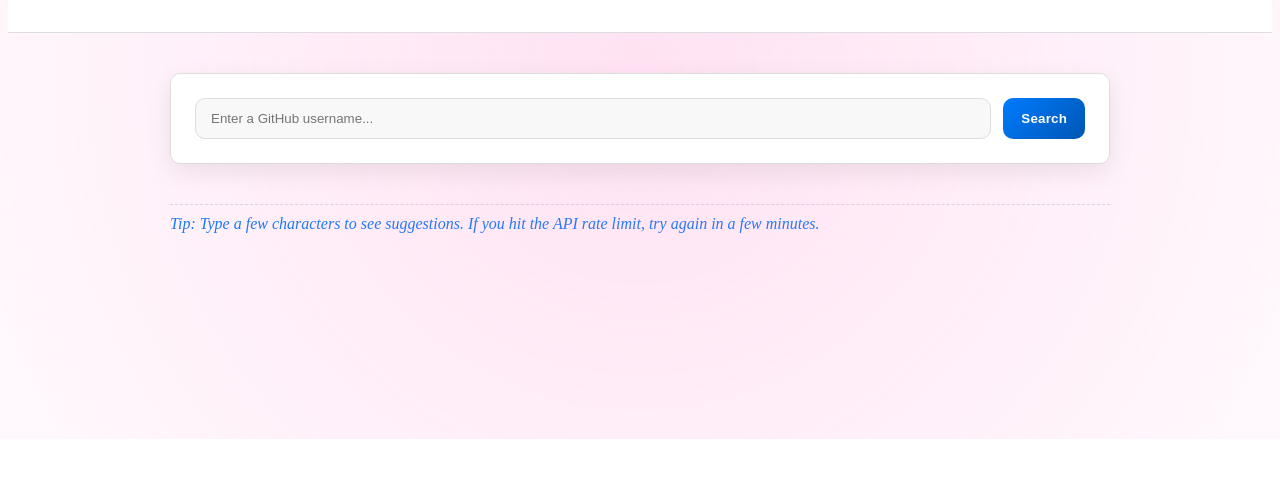
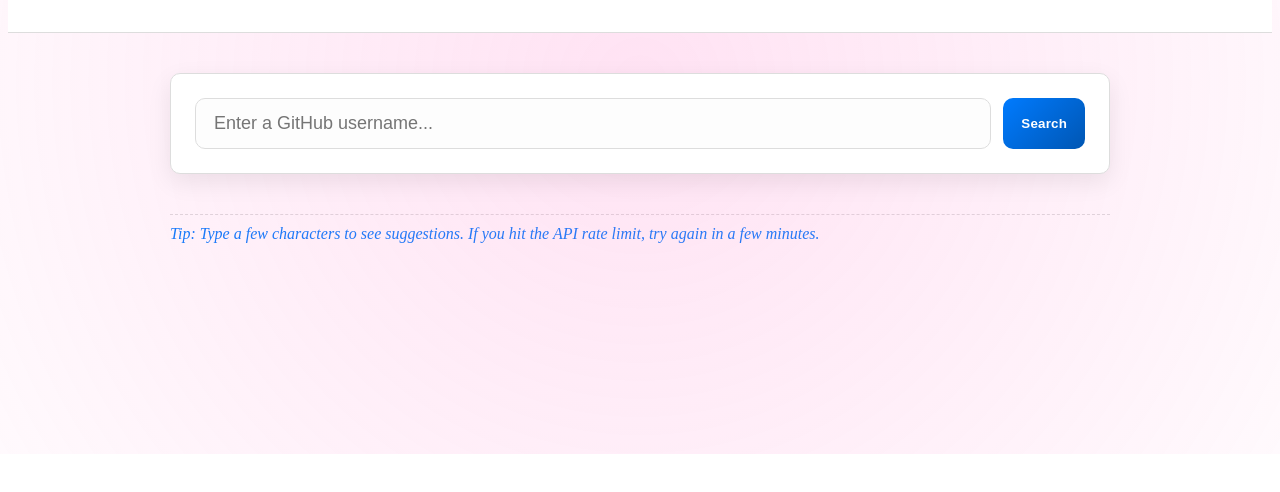
Before and after one commit to iMoein1/github-search-project-FINAL-WEB3-, a plain HTML site: page index.html in a window 1280 px wide. Shown: the part 136-628 px from the top of the page. Drawn offline with Linux system fonts and the light colour scheme.

Commit message:
edit user-input and fucos

```diff
--- a/style.css
+++ b/style.css
@@ -122,19 +122,27 @@ main {
 
 /* ------------------- استایل ورودی ------------------- */
 #username-input {
+
+  background: rgb(225, 225,225 ,0.08);
+  backdrop-filter: blur(10px);
   width: 100%;
-  padding: 12px 15px;
+  padding: 14px 18px;
   border: 1px solid var(--input-border);
   border-radius: var(--border-radius);
-  background-color: var(--input-background);
   color: var(--text-color);
   transition: border-color var(--transition-fast), box-shadow var(--transition-fast), background-color var(--transition-fast);
+  font-size: 18px;
+  outline: none;
+  transition: all 0.25s ease;
+  -webkit-transition: all 0.25s ease;
+  -moz-transition: all 0.25s ease;
+  -ms-transition: all 0.25s ease;
+  -o-transition: all 0.25s ease;
 }
 
 #username-input:focus {
-  border-color: var(--primary-color);
-  box-shadow: 0 0 0 3px rgba(0, 123, 255, 0.35);
-  outline: none;
+  border-color:#4fa3ff ;
+  box-shadow: 0 0 15px rgb(80, 170, 255,0.4);
 }
 
 /* ------------------- دکمه‌ها ------------------- */
```
